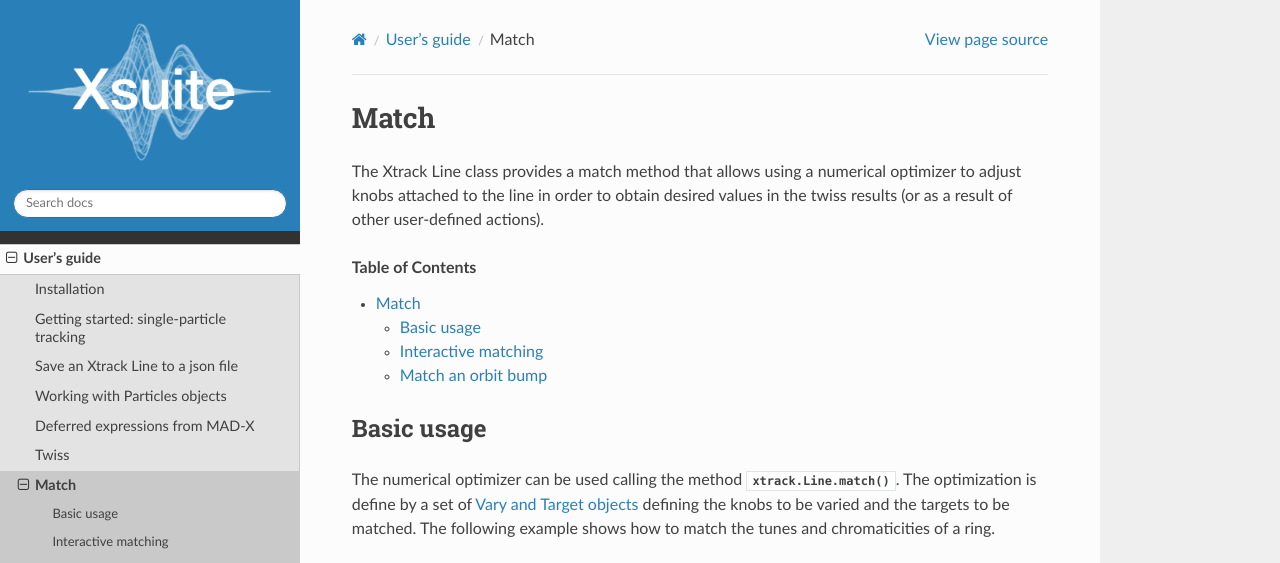
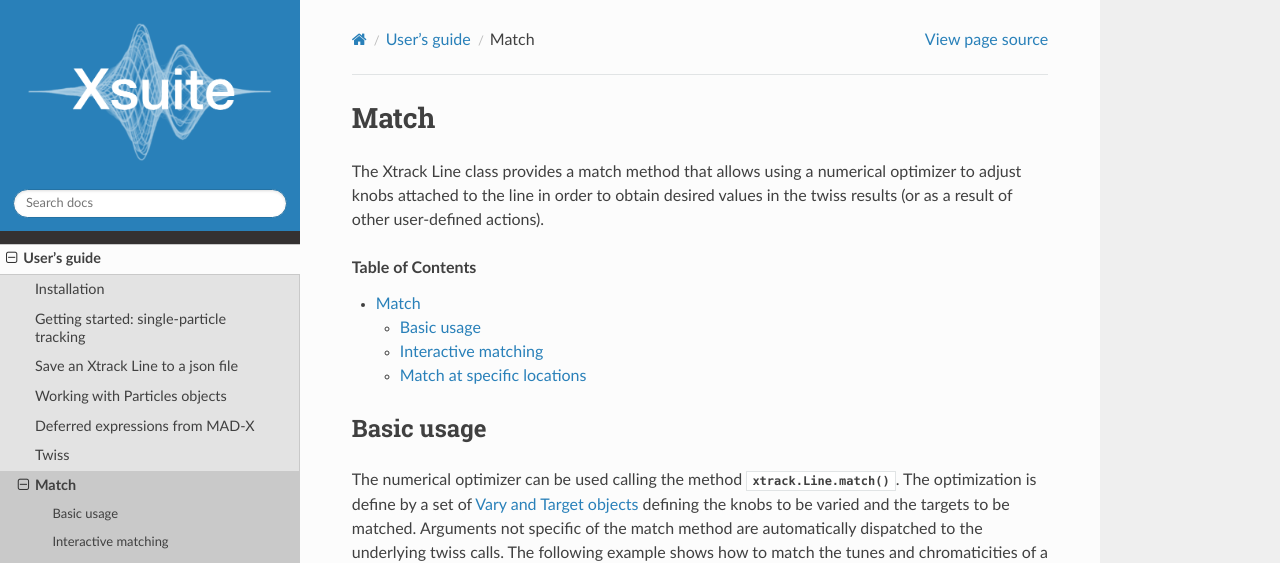
Before and after one commit to xsuite/xsuite, a Sphinx documentation site: the page built from docs/match.rst, in a window 1280 px wide and 1400 px high. Shown: the top 563 px of the window. Built offline with Sphinx 7.4.7 and the Read the Docs theme 2.0.0, drawn with Linux system fonts in a browser that asks for light colours; some of the changed text lies outside the part shown; grey boxes are pictures that could not be loaded.

Commit message:
Updave doc

```diff
--- a/docs/conf.py
+++ b/docs/conf.py
@@ -111,8 +111,8 @@
         'generated_code_snippets/match_basic.py',
     'xtrack/examples/match_basics/001_match_interactive.py':
         'generated_code_snippets/match_interactive.py',
-    'xtrack/examples/twiss/003b_match_4c_bump.py':
-        'generated_code_snippets/match_4c_bump.py',
+    'xtrack/examples/match_basics/002_match_bump_basic.py':
+        'generated_code_snippets/match_bump_basic.py',
     'xtrack/examples/twiss/008_4d_twiss_and_particle_match.py':
         'generated_code_snippets/method_4d.py',
     'xtrack/examples/twiss/011_tune_vs_delta.py':
--- a/docs/match.rst
+++ b/docs/match.rst
@@ -14,8 +14,9 @@
 
 The numerical optimizer can be used calling the method :meth:`xtrack.Line.match`.
 The optimization is define by a set of :ref:`Vary and Target objects  <vary_target_label>` defining the
-knobs to be varied and the targets to be matched. The following example shows
-how to match the tunes and chromaticities of a ring.
+knobs to be varied and the targets to be matched. Arguments not specific of the
+match method are automatically dispatched to the underlying twiss calls.
+The following example shows how to match the tunes and chromaticities of a ring.
 
 
 .. literalinclude:: generated_code_snippets/match_basic.py
@@ -34,14 +35,14 @@
 .. literalinclude:: generated_code_snippets/match_interactive.py
    :language: python
 
-Match an orbit bump
--------------------
+Match at specific locations
+---------------------------
 
 See also :meth:`xtrack.Line.match`
 
 The match method can also be used with targets at specific locations in the line.
 
-.. literalinclude:: generated_code_snippets/match_4c_bump.py
+.. literalinclude:: generated_code_snippets/match_bump_basic.py
    :language: python
 
 .. figure:: figures/orbit_bump.png
@@ -51,5 +52,3 @@
     The matched orbit bump. The green vertical lines mark the range used For
     the matching. The red line is the point where the position and angle are
     imposed. The grey lines mark the location of the used orbit correctors.
-    `See the full code generating the image. <https://github.com/xsuite/xtrack/
-    blob/main/examples/twiss/003b_match_4c_bump.py>`_
```
Also changed, not shown: docs/figures/orbit_bump.png.
